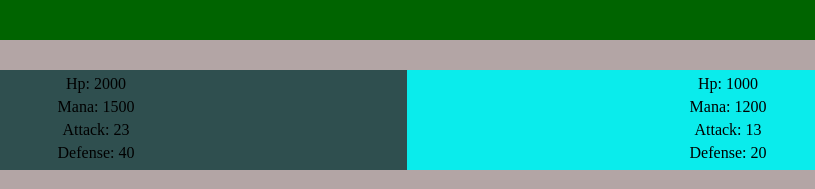
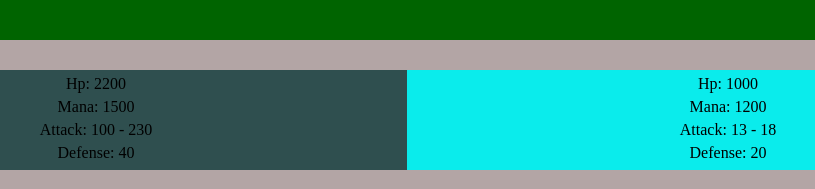
Before and after one commit to JacekWy/RpgGamejs, a plain HTML site: page index.html in a window 1280 px wide. Shown: the part 168-357 px from the top of the page, 233-1048 px from the left. Drawn offline with Linux system fonts and the light colour scheme.

Commit message:
update 0.1.1

```diff
--- a/index.html
+++ b/index.html
@@ -5,7 +5,7 @@
     <meta name="viewport" content="width=device-width, initial-scale=1.0" />
     <meta http-equiv="X-UA-Compatible" content="ie=edge" />
     <link rel="stylesheet" href="CSS/styles.css" />
-    <title>RPGame</title>
+    <title>RPGamejs</title>
   </head>
   <body>
     <header>
--- a/script/game.js
+++ b/script/game.js
@@ -1,34 +1,43 @@
 //Statistic character
 class Character {
-  constructor(Hp, Mana, Attact, Defense) {
+  constructor(Hp, Mana, AttactMin, AttactMax, Defense) {
     this.Hp = Hp;
     this.Mana = Mana;
-    this.Attact = Attact;
+    this.AttactMin = AttactMin;
+    this.AttactMax = AttactMax;
     this.Defense = Defense;
   }
+  AttackPlayerMelee() {
+    var meleeAttack =
+      Math.floor(Math.random() * this.AttactMax) + this.AttactMin;
+    enemy.Hp = enemy.Hp - meleeAttack;
+    console.log(meleeAttack);
+    $(".player-stats .hp p").text("Hp: " + player.Hp);
+    $(".enemy-stats .hp p").text("Hp: " + enemy.Hp);
+  }
+  AttackPlayerMagic() {}
 }
 //Declaration obiect
-var player = new Character(2000, 1500, 23, 40);
-var enemy = new Character(1000, 1200, 13, 20);
+var player = new Character(2200, 1500, 100, 230, 40);
+var enemy = new Character(1000, 1200, 13, 18, 20);
 
 //jQuery connect stats  show
-$(document).ready(function () {
 //Player
 $(".player-stats .hp p").text("Hp: " + player.Hp);
 $(".player-stats .mana p").text("Mana: " + player.Mana);
-  $(".player-stats .attack p").text("Attack: " + player.Attact);
+$(".player-stats .attack p").text(
+  "Attack: " + player.AttactMin + " - " + player.AttactMax
+);
 $(".player-stats .defense p").text("Defense: " + player.Defense);
 //Enemy
 $(".enemy-stats .hp p").text("Hp: " + enemy.Hp);
 $(".enemy-stats .mana p").text("Mana: " + enemy.Mana);
-  $(".enemy-stats .attack p").text("Attack: " + enemy.Attact);
+$(".enemy-stats .attack p").text(
+  "Attack: " + enemy.AttactMin + " - " + enemy.AttactMax
+);
 $(".enemy-stats .defense p").text("Defense: " + enemy.Defense);
-});
-
-//var hp = document.getElementsByTagName("p")[0].innerText;
 
 /*
-document.getElementsByTagName("p")[4].innerText = "HP: " + hpPlayer;
 
 //Player button atack
 document.querySelectorAll("button")[0].addEventListener("click", attact);
```
Lines whose indentation alone changed are shown as unchanged.
